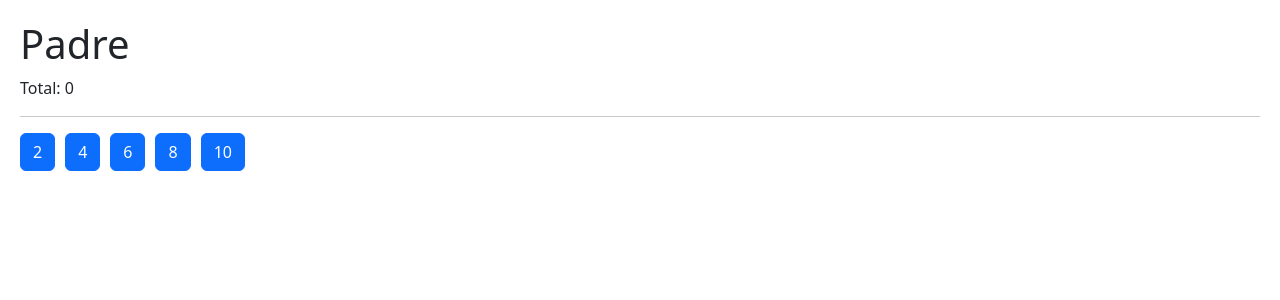
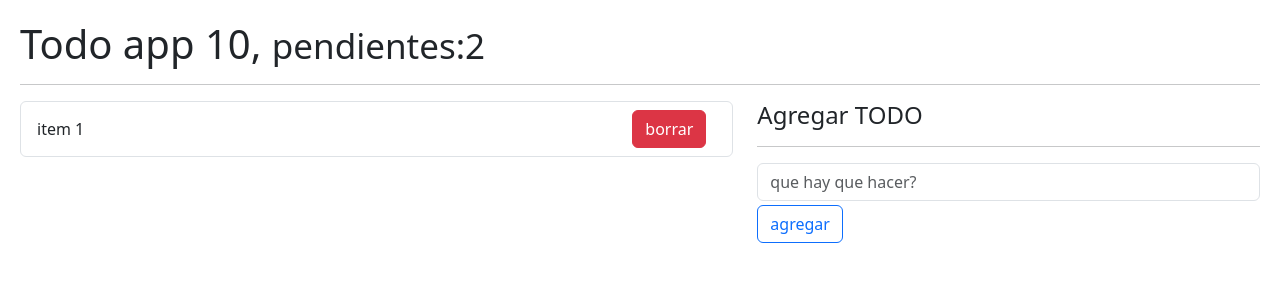
Before and after one commit to jafeth8/hookAppWithVite, a React (Vite) app: page / in a window 1280 px wide. Shown: the top 300 px of the page. Built offline with nearby package versions, Linux system fonts and the light colour scheme.

Commit message:
creando cascaron para listas de TODOS

```diff
--- /dev/null
+++ b/src/08-useReducer/TodoApp.jsx
@@ -0,0 +1,61 @@
+import { useReducer } from "react"
+import { todoReducer } from "./TodoReducer";
+
+
+const initialState=[
+    {
+        id:new Date().getTime(),
+        description:'aprender ingles',
+        done:false
+    },
+    {
+        id:new Date().getTime()*3,
+        description:'aprender css',
+        done:false
+    }
+];
+
+export const TodoApp = () => {
+
+  const [state, dispatch] = useReducer(todoReducer,initialState)
+  return (
+    <>
+        <h1>Todo app 10, <small>pendientes:2</small></h1>
+        <hr />
+
+        <div className="row">
+
+            <div className="col-7">
+                <ul className="list-group">
+                    <li className="list-group-item d-flex justify-content-between">
+                        <span className="align-self-center">item 1</span>
+                        <button className="btn btn-danger">borrar</button>
+                    </li>
+
+                </ul>
+            </div>
+
+            <div className="col-5">
+                <h4>Agregar TODO</h4>
+                <hr />
+                <form>
+                    <input
+                        type="text"
+                        placeholder="que hay que hacer?"
+                        className="form-control"
+                    />
+
+                    <button type="submit" className="btn btn-outline-primary mt-1">
+                        agregar
+                    </button>
+                </form>
+            </div>
+
+        </div>
+
+
+
+
+    </>
+  )
+}
--- /dev/null
+++ b/src/08-useReducer/TodoReducer.js
@@ -0,0 +1,12 @@
+export const todoReducer=(initialState,action) =>{
+
+    switch (action.type) {
+        case 'ABC':
+
+            throw new Error('ABC no ha sido implementada');
+
+        default:
+            return initialState;
+    }
+
+}
--- a/src/main.jsx
+++ b/src/main.jsx
@@ -14,10 +14,11 @@
 import { HooksApp } from './HooksApp'
 import './index.css'
 
-import './08-useReducer/introReducer'
+//import './08-useReducer/introReducer'
+import { TodoApp } from './08-useReducer/TodoApp'
 
 ReactDOM.createRoot(document.getElementById('root')).render(
   //<React.StrictMode>
-    <Padre/>
+    <TodoApp/>
   //</React.StrictMode>,
 )
```
